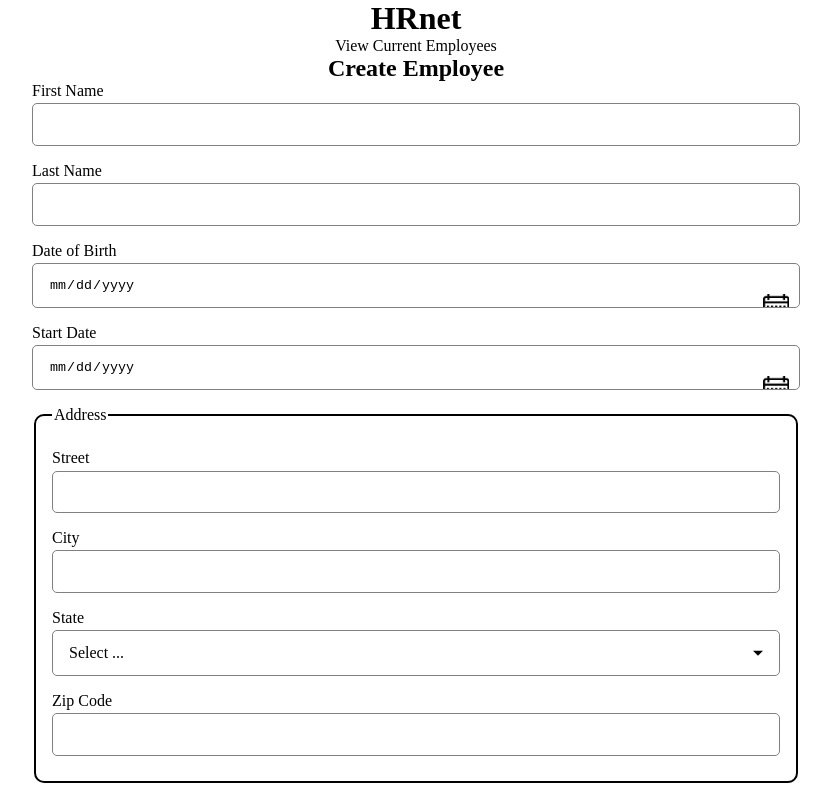
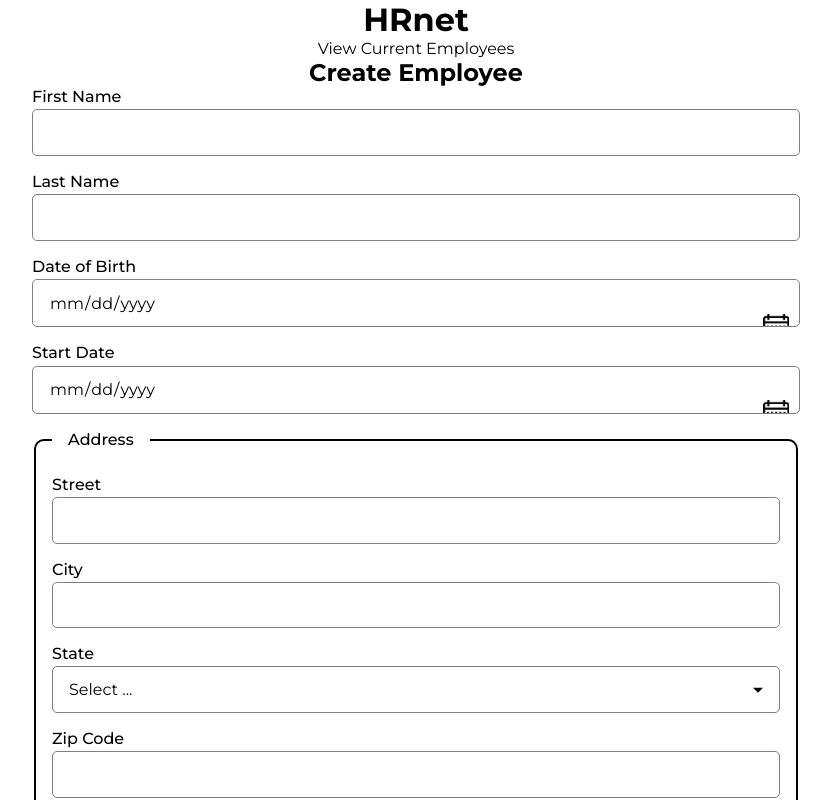
Before and after one commit to ThomasCharuel/HRNet, a React (Create React App) app: page / in a window 1280 px wide. Shown: the top 800 px of the page, without its empty margins (224-1055 px from the left). Built offline with nearby package versions, Linux system fonts and the light colour scheme.

Commit message:
Add montserrat and apply font-weights

```diff
--- a/src/components/DatePicker/index.jsx
+++ b/src/components/DatePicker/index.jsx
@@ -9,7 +9,9 @@ export default function DatePicker({ label, onValueChange }) {
 
   return (
     <div className={styles.container}>
-      <label htmlFor={`${label}-input`}>{label}</label>
+      <label className={styles.label} htmlFor={`${label}-input`}>
+        {label}
+      </label>
       <input onChange={handleChange} type="date" id={`${label}-input`} className={styles.input} />
     </div>
   );
--- a/src/components/DatePicker/index.module.scss
+++ b/src/components/DatePicker/index.module.scss
@@ -1,7 +1,13 @@
+@import '../../styles/variables';
+
 .container {
   display: flex;
   flex-direction: column;
   gap: 0.2rem;
+}
+
+.label {
+  font-weight: $font-weight-medium;
 }
 
 .input {
--- a/src/components/FieldSet/index.jsx
+++ b/src/components/FieldSet/index.jsx
@@ -5,7 +5,7 @@ import styles from './index.module.scss';
 export default function FieldSet({ legend, children }) {
   return (
     <fieldset className={styles.container}>
-      <legend>{legend}</legend>
+      <legend className={styles.legend}>{legend}</legend>
       {children}
     </fieldset>
   );
--- a/src/components/FieldSet/index.module.scss
+++ b/src/components/FieldSet/index.module.scss
@@ -1,3 +1,5 @@
+@import '../../styles/variables';
+
 .container {
   padding: 1.6rem 1rem;
   display: flex;
@@ -6,3 +8,8 @@
   border-radius: 10px;
   border: 2px solid black;
 }
+
+.legend {
+  padding: 0 1rem;
+  font-weight: $font-weight-medium;
+}
--- a/src/components/SelectDropdown/index.module.scss
+++ b/src/components/SelectDropdown/index.module.scss
@@ -1,3 +1,5 @@
+@import '../../styles/variables';
+
 .container {
   position: relative;
   user-select: none;
@@ -15,6 +17,7 @@
 
 .label {
   margin-bottom: 0.2rem;
+  font-weight: $font-weight-medium;
 }
 
 .header {
--- a/src/components/TextField/index.jsx
+++ b/src/components/TextField/index.jsx
@@ -9,7 +9,9 @@ export default function TextField({ label, onValueChange, type = 'text' }) {
 
   return (
     <div className={styles.container}>
-      <label htmlFor={`${label}-input`}>{label}</label>
+      <label className={styles.label} htmlFor={`${label}-input`}>
+        {label}
+      </label>
       <input onChange={handleChange} type={type} id={`${label}-input`} className={styles.input} />
     </div>
   );
--- a/src/components/TextField/index.module.scss
+++ b/src/components/TextField/index.module.scss
@@ -1,7 +1,13 @@
+@import '../../styles/_variables';
+
 .container {
   display: flex;
   flex-direction: column;
   gap: 0.2rem;
+}
+
+.label {
+  font-weight: $font-weight-medium;
 }
 
 .input {
--- a/src/styles/_reset.scss
+++ b/src/styles/_reset.scss
@@ -32,6 +32,11 @@ button {
   cursor: pointer;
 }
 
+input {
+  font-family: unset;
+  font-size: unset;
+}
+
 p,
 h1,
 h2,
--- /dev/null
+++ b/src/styles/_typography.scss
@@ -0,0 +1,6 @@
+@import url('https://fonts.googleapis.com/css2?family=Montserrat:wght@400;500;700&display=swap');
+
+body {
+  font-family: $font-family-primary;
+  font-weight: $font-weight-regular;
+}
--- /dev/null
+++ b/src/styles/_variables.scss
@@ -0,0 +1,7 @@
+// Fonts
+$font-family-primary: 'Montserrat', sans-serif;
+
+// Font weights
+$font-weight-regular: 400;
+$font-weight-medium: 500;
+$font-weight-bold: 700;
--- a/src/styles/styles.scss
+++ b/src/styles/styles.scss
@@ -1,4 +1,6 @@
 @import './reset';
+@import './variables';
+@import './typography';
 
 .title {
   display: flex;
```
